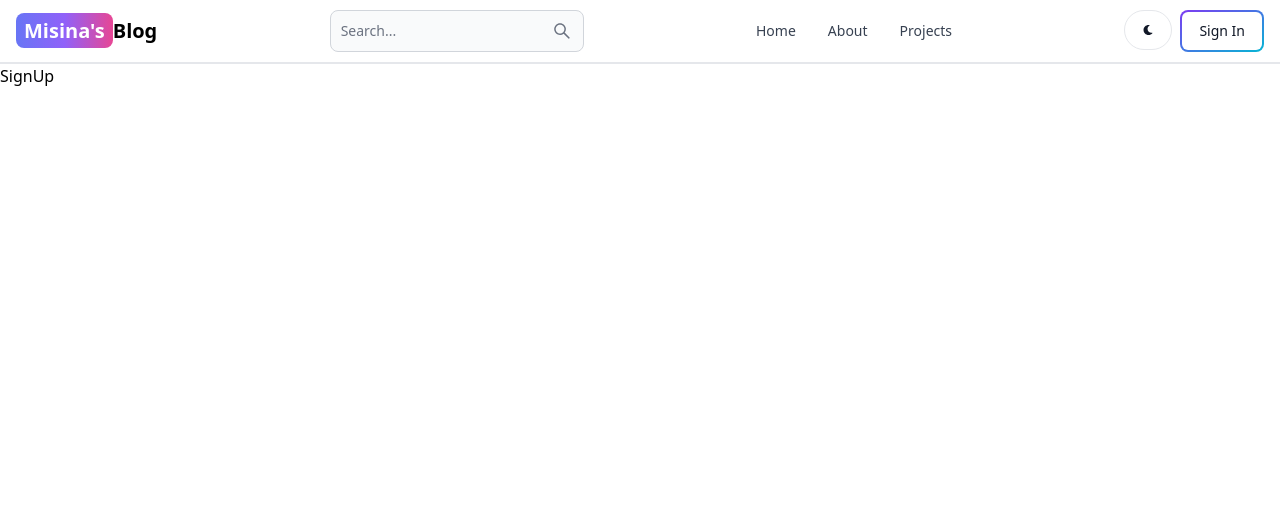
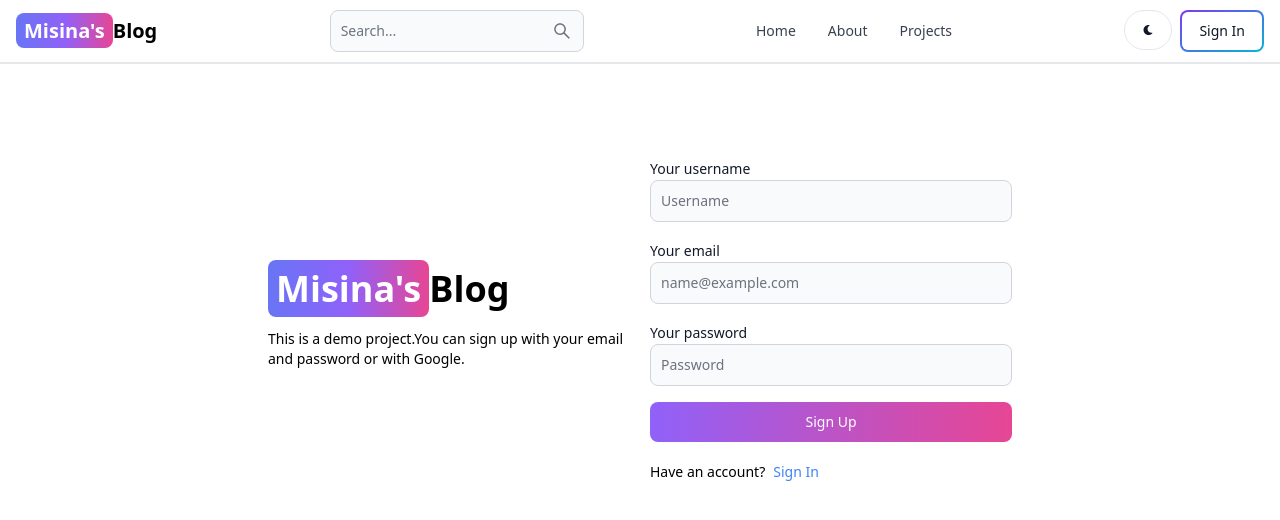
Before and after one commit to adrianomisina/mern-blog, a React (Vite) app in the folder client/: page /sign-up in a window 1280 px wide. Shown: the top 520 px of the page. Built offline with nearby package versions, Linux system fonts and the light colour scheme.

Commit message:
create sign up page ui

```diff
--- a/client/src/pages/SignUp.jsx
+++ b/client/src/pages/SignUp.jsx
@@ -1,6 +1,58 @@
+/* eslint-disable react/no-unescaped-entities */
+import { Link } from "react-router-dom"
+import {Button, Label, TextInput} from 'flowbite-react'
 const SignUp = () => {
   return (
-    <div>SignUp</div>
+    <div className="min-h-screen mt-20">
+      <div className="flex p-3 max-w-3xl mx-auto flex-col md:flex-row md:items-center gap-5">
+        {/* left */}
+        <div className="flex-1">
+          <Link to='/' className='font-bold dark:text-white text-4xl'>
+            <span className='px-2 py-1 bg-gradient-to-r from-indigo-500 via-purple-500 to-pink-500 rounded-lg text-white'>Misina's</span>Blog
+          </Link>
+          <p className="text-sm mt-5">
+            This is a demo project.You can sign up with your email and password or with Google.
+          </p>
+        </div>
+        {/* right */}
+        <div className="flex-1">
+          <form className="flex flex-col gap-4">
+            <div>
+              <Label value='Your username' />
+              <TextInput
+                type='text'
+                placeholder="Username"
+                id='username'
+              />
+            </div>
+
+            <div>
+              <Label value='Your email' />
+              <TextInput
+                type='text'
+                placeholder="name@example.com"
+                id='email'
+              />
+            </div>
+
+            <div>
+              <Label value='Your password' />
+              <TextInput
+                type='password'
+                placeholder="Password"
+                id='password'
+              />
+            </div>
+
+            <Button gradientDuoTone='purpleToPink' type='submit'>Sign Up</Button>
+          </form>
+          <div className="flex gap-2 text-sm mt-5">
+            <span>Have an account?</span>
+            <Link to='/sign-in' className='text-blue-500'>Sign In</Link>
+          </div>
+        </div>
+      </div>
+    </div>
   )
 }
 
```
Also changed, not shown: client/src/components/Header.jsx (+4 -4 lines).
